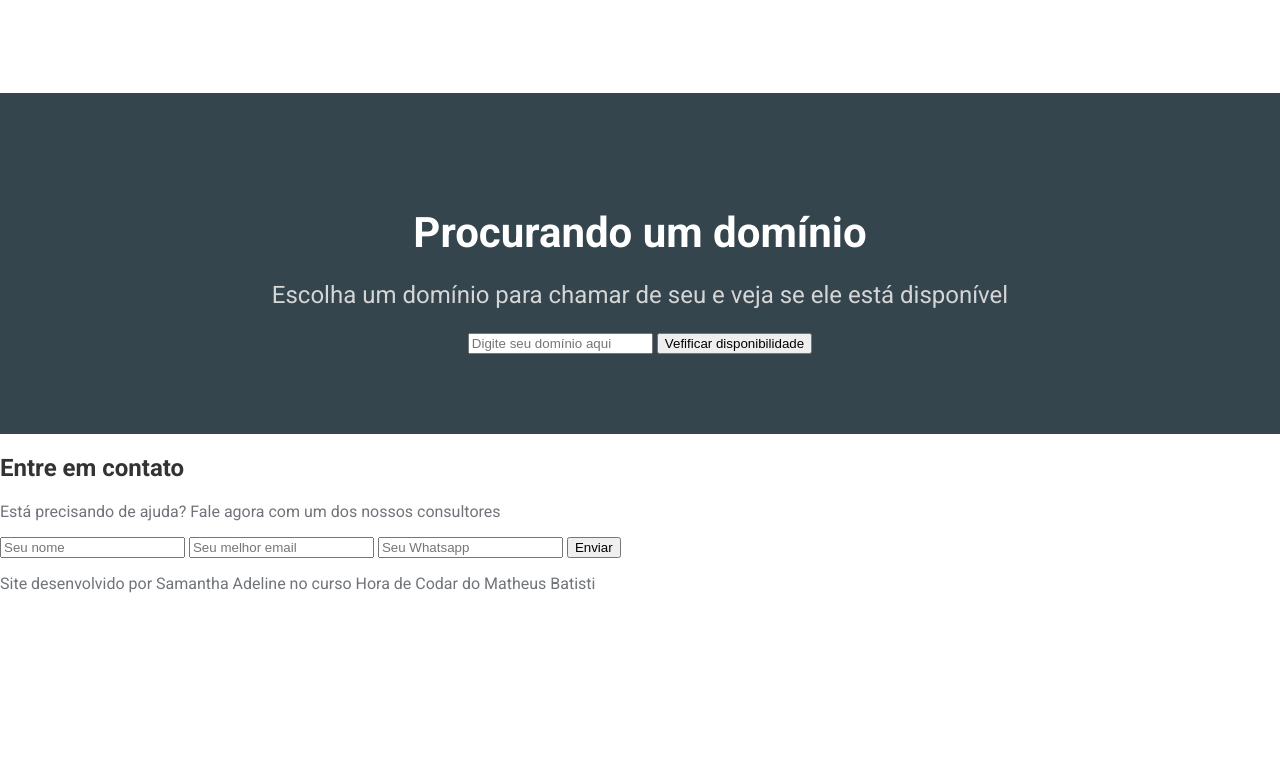
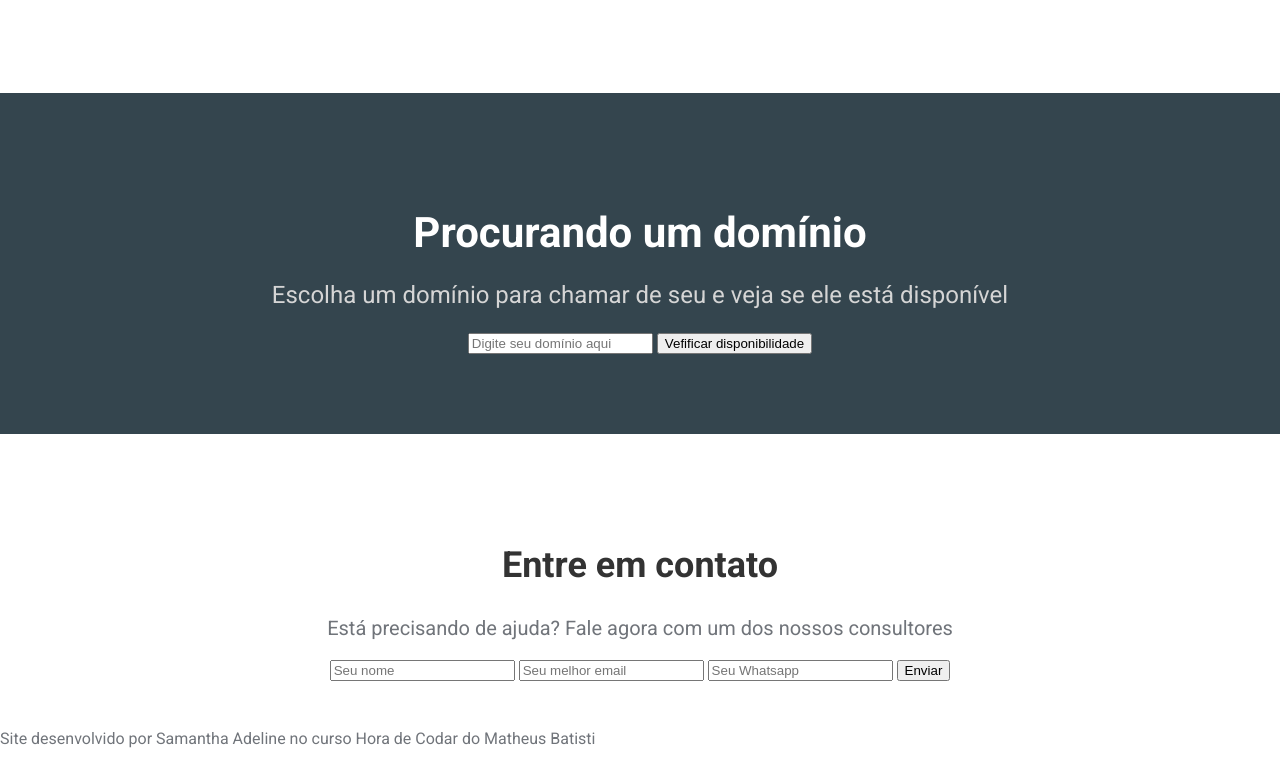
Before and after one commit to TeacherSamanthaSilva/HdcHost, a plain HTML site: page index.html in a window 1280 px wide. Shown: the part 1883-2647 px from the top of the page. Before the commit the page ends 2492 px from the top, so only its background shows below. Drawn offline with Linux system fonts and the light colour scheme.

Commit message:
css contact-container
Nesse commit finalizei o css do contact container

```diff
--- a/style.css
+++ b/style.css
@@ -267,3 +267,19 @@ nav{
     color: #d5d5d5;
     font-size: 24px;
 }
+
+/* contato */
+
+.contact-container{
+    text-align: center;
+    padding-top: 5em;
+    padding-bottom: 2em;
+}
+
+.contact-container h2{
+    font-size: 36px;
+}
+
+.contact-container p{
+    font-size: 20px;
+}
```
